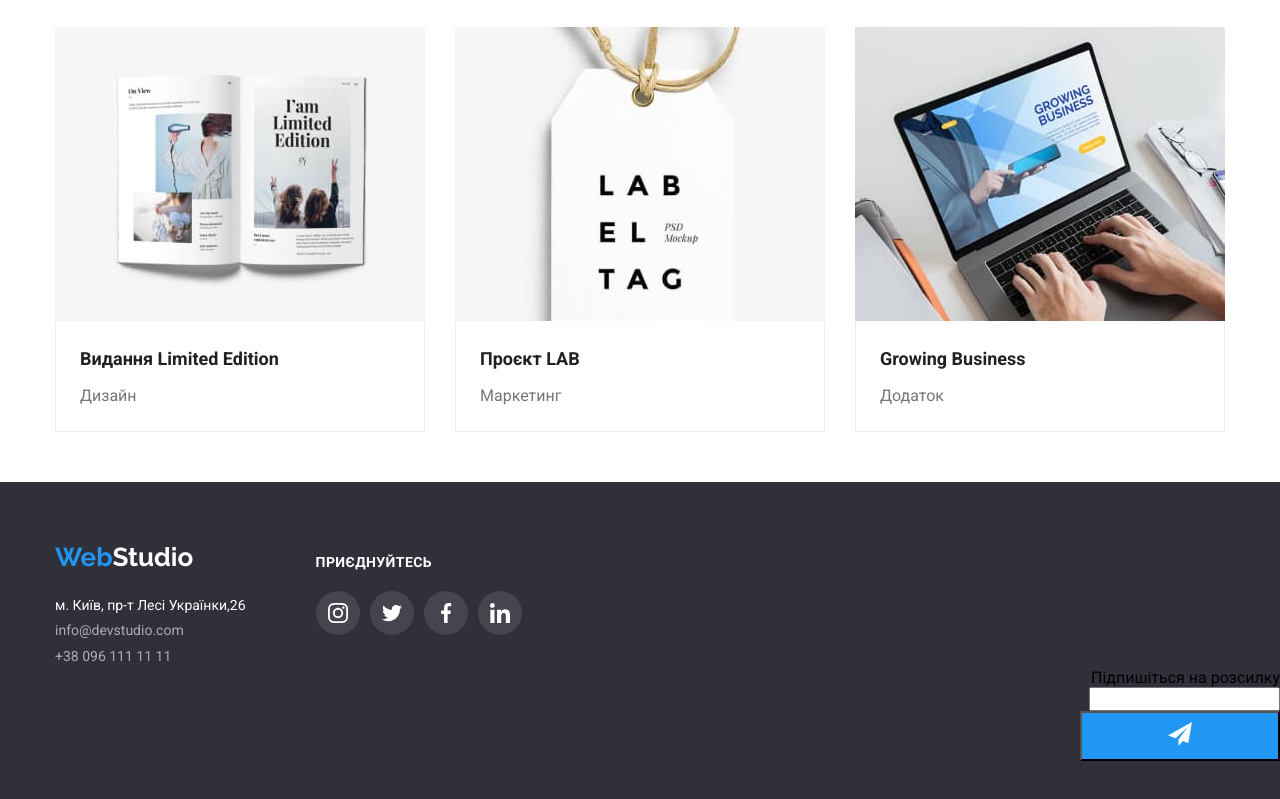
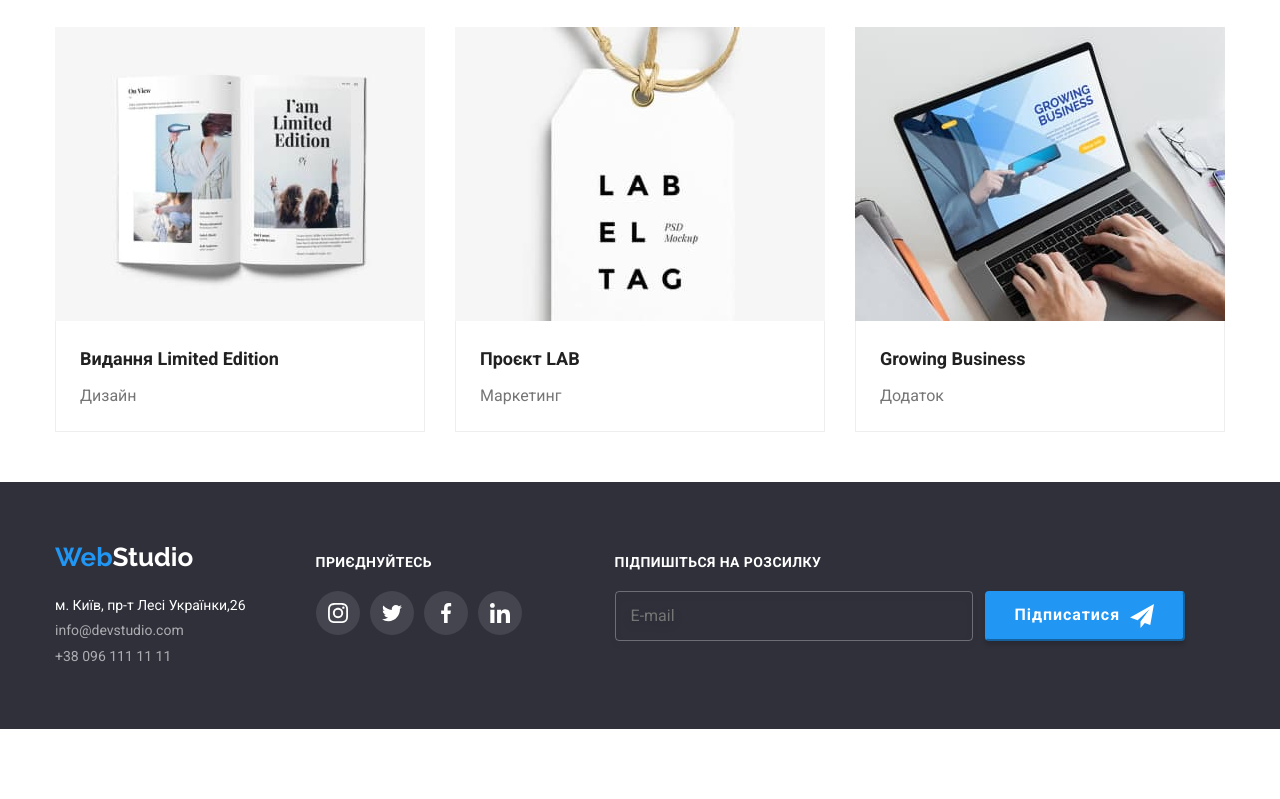
Before and after one commit to YuriyChernyakov/goit-markup-hw-06, a plain HTML site: page portfolio.html in a window 1280 px wide. Shown: the part 1108-1907 px from the top of the page. After the commit the page ends 1837 px from the top, so only its background shows below. Drawn offline with nearby package versions, Linux system fonts and the light colour scheme.

Commit message:
Final v2.0

```diff
--- a/portfolio.html
+++ b/portfolio.html
@@ -213,16 +213,20 @@
                 </li>
             </ul>
         </div>
-    </div>
-    <div class="footer-input-send">
-    <p>Підпишіться на розсилку</p>
-    <label>
-        <input class="footer-input" name="Підписка" type="text">
-    </label>
-    <button type="button" class="footer-button">
-        <svg width="24px" height="24px">
+<div>
+    <form class="footer-div-inbut">
+        <label>
+            <span class="footer-input-span">Підпишіться на розсилку</span>
+                <input class="footer-input" name="Підписка" type="email" placeholder="E-mail" required>
+            </label>
+            <button type="submit" class="footer-button">
+                Підписатися
+                <svg width="24px" height="24px">
             <use href="./images/SVG/symbol-defs.svg#icon-send"></use></svg>
-    </button>
+        </button>
+    </form>
+</div>
+</div>
 </div>
 </footer>
 </body>
--- a/styles.css/styles.css
+++ b/styles.css/styles.css
@@ -356,7 +356,10 @@ ul,ol {margin-top: 0; margin-bottom: 0; padding-left: 0}
     padding-top: 60px;
     padding-bottom: 60px;}
 
-.footer-list {display: flex;}
+.footer-list {
+    display: flex;
+    align-items: flex-start;
+}
 
 .footer-list .contacts-footer{
     display: flex;
@@ -381,7 +384,9 @@ ul,ol {margin-top: 0; margin-bottom: 0; padding-left: 0}
 
 .invite {display: flex;
     flex-direction: column;
-    margin-left: 70px;}
+    margin-left: 70px;
+    margin-right: 93px;
+}
 
 .invite h2 {
     font-weight: 700;
@@ -403,17 +408,52 @@ fill: var(--adress-color);}
 .footer-list ul a:hover,
 .footer-list ul a:focus {color: var(--buttons-links);}
 
-.footer-input-send{
+.footer-div-inbut{
     display: flex;
-    flex-direction: column;
-    align-items: flex-end;
+    align-items:flex-end;
+}
+
+.footer-input-span{
+    display: block;
+    font-weight: 700;
+    font-size: 14px;
+    line-height: 1.2;
+    letter-spacing: 0.03em;
+    text-transform: uppercase;
+    color: var(--adress-color);
+    margin-bottom: 20px;
+    margin-top: 12px;
+}
+
+.footer-input{
+    width: 358px;
+    height: 50px;
+    border: 1px solid rgba(255, 255, 255, 0.3);
+    filter: drop-shadow(0px 4px 4px rgba(0, 0, 0, 0.15));
+    border-radius: 4px;
+    outline: none;
+    background-color: transparent;
+    margin-right: 12px;
+    padding: 15px;
+    color: var(--adress-color);
 }
 
 .footer-button{
     width: 200px;
     height: 50px;
     background-color: var(--buttons-links);
-    outline: none;
+    border-color: var(--buttons-links);
+    box-shadow: 0px 4px 4px rgba(0, 0, 0, 0.15);
+    border-radius: 4px;
+    font-weight: 700;
+    font-size: 16px;
+    line-height: 1.8;
+    letter-spacing: 0.06em;
+    color: var(--adress-color);
+    display: flex;
+    align-items: center;
+    padding: 0 28px;
+    gap: 10px;
 }
 
 .mail-tell {
@@ -574,6 +614,7 @@ fill: var(--adress-color);}
     background-color: var(--adress-color);
     border: 1px solid rgba(0, 0, 0, 0.1);
     border-radius: 50%;
+    transition: fill 250ms cubic-bezier(0.4, 0, 0.2, 1);
 }
 
 .modal-close:hover{
@@ -614,14 +655,17 @@ fill: var(--adress-color);}
 }
 
 .modal-input{
+    outline: none;
     width: 100%;
     height: 40px;
     padding-left: 42px;
     border: 1px solid rgba(33, 33, 33, 0.2);
     border-radius: 4px;
+    transition: border-color 250ms cubic-bezier(0.4, 0, 0.2, 1);
 }
 
 .modal-textarea{
+    outline: none;
     width: 100%;
     height: 120px;
     border: 1px solid rgba(33, 33, 33, 0.2);
@@ -629,6 +673,7 @@ fill: var(--adress-color);}
     padding: 12px 16px;
     resize: none;
     margin-bottom: 20px;
+    transition: border 250ms cubic-bezier(0.4, 0, 0.2, 1), border-radius 250ms cubic-bezier(0.4, 0, 0.2, 1);
 }
 
 .modal-textarea::placeholder{
@@ -639,7 +684,6 @@ fill: var(--adress-color);}
 }
 
 .modal-textarea:focus{
-    outline: none;
     border-color: var(--buttons-links);
 }
 
@@ -652,7 +696,8 @@ fill: var(--adress-color);}
     top: 50%;
     left: 12px;
     transform: translateY(-50%);
-    fill: var(--title-color)
+    fill: var(--title-color);
+    transition: fill 250ms cubic-bezier(0.4, 0, 0.2, 1);
 }
 
 .modal-checkbox{
@@ -689,15 +734,15 @@ fill: var(--adress-color);}
     box-shadow: 0px 4px 4px rgba(0, 0, 0, 0.15);
     border: 1px solid rgba(33, 33, 33, 0.2);
     border-radius: 4px;
-    color:var(--adress-color)
+    color:var(--adress-color);
+    transition: background-color 250ms cubic-bezier(0.4, 0, 0.2, 1);
 }
 
 .modal-button:hover{
-    background-color: #188CE8;;
+    background-color: #188CE8;
 }
 
 .modal-input:focus{
-    outline: none;
     border: 1px solid #2196F3;
     border-radius: 4px;
 }
```
Also changed, not shown: index.html (+18 -4 lines).
